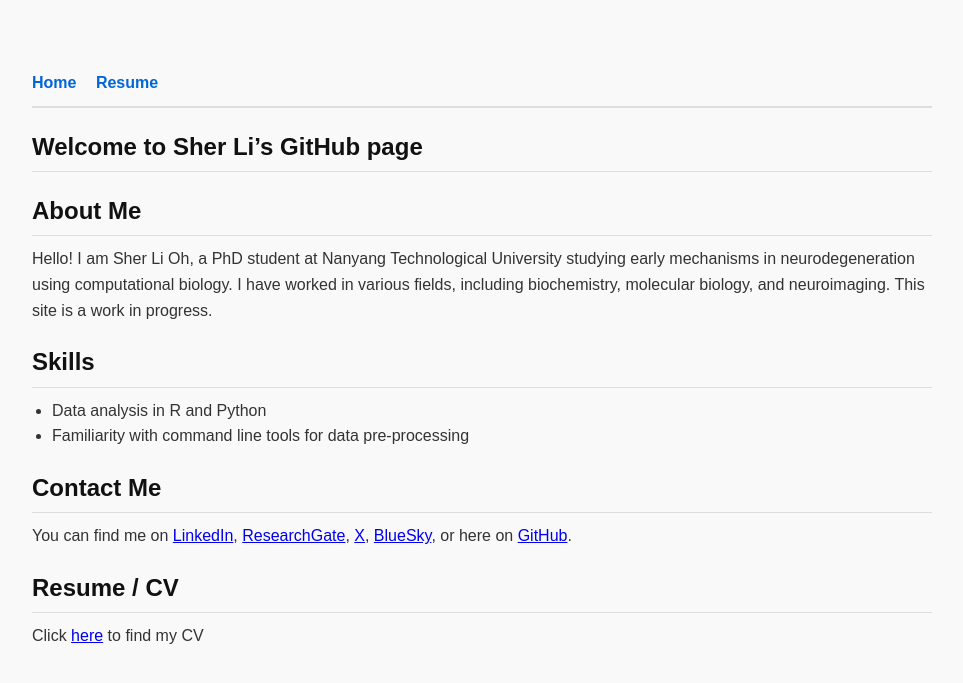
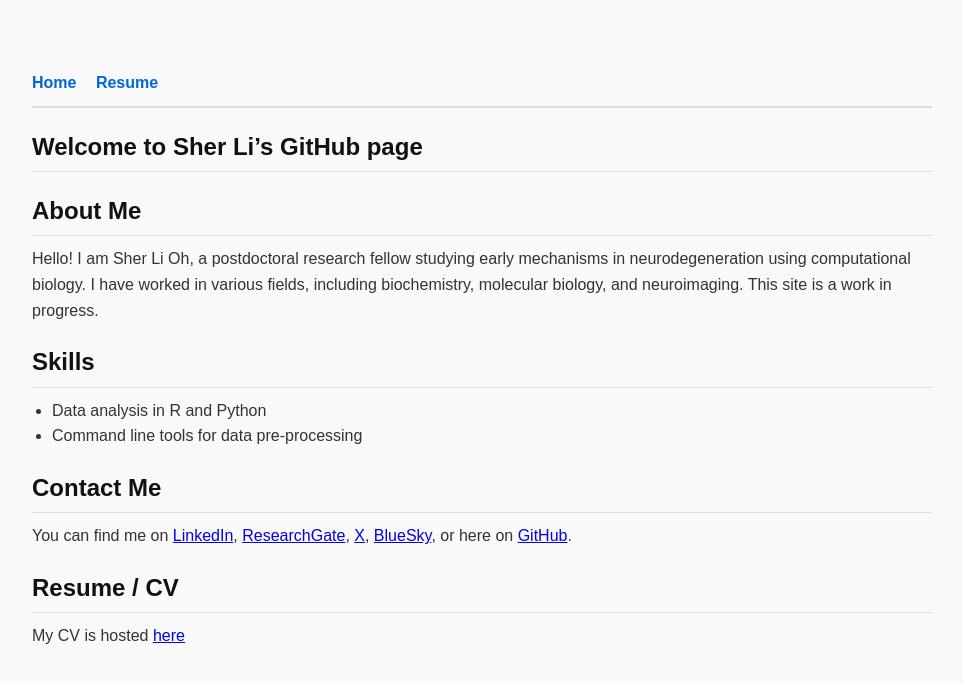
Before and after one commit to ohsherli/ohsherli.github.io, a Jekyll site: the page built from index.md, in a window 1280 px wide. Shown: the top 683 px of the page, without its empty margins (38-1001 px from the left). Built offline with Jekyll 4.4.1, drawn with Linux system fonts in a browser that asks for light colours; our own code applies the rules of GitHub Pages for plain Markdown files.

Commit message:
Update index.md

```diff
--- a/index.md
+++ b/index.md
@@ -1,14 +1,14 @@
 ## Welcome to Sher Li's GitHub page
 
 ## About Me
-Hello! I am Sher Li Oh, a PhD student at Nanyang Technological University studying early mechanisms in neurodegeneration using computational biology. I have worked in various fields, including biochemistry, molecular biology, and neuroimaging. This site is a work in progress.
+Hello! I am Sher Li Oh, a postdoctoral research fellow studying early mechanisms in neurodegeneration using computational biology. I have worked in various fields, including biochemistry, molecular biology, and neuroimaging. This site is a work in progress.
 
 ## Skills
 - Data analysis in R and Python
-- Familiarity with command line tools for data pre-processing
+- Command line tools for data pre-processing
 
 ## Contact Me
 You can find me on [LinkedIn](https://www.linkedin.com/in/sher-li-oh/), [ResearchGate](https://www.researchgate.net/profile/Sher-Li-Oh?ev=hdr_xprf), [X](https://x.com/SherLiOh), [BlueSky](https://bsky.app/profile/sherlioh.bsky.social), or here on [GitHub](https://github.com/ohsherli).
 
 ## Resume / CV
-Click [here](https://ohsherli.github.io/resume) to find my CV
+My CV is hosted [here](https://ohsherli.github.io/resume)
```
